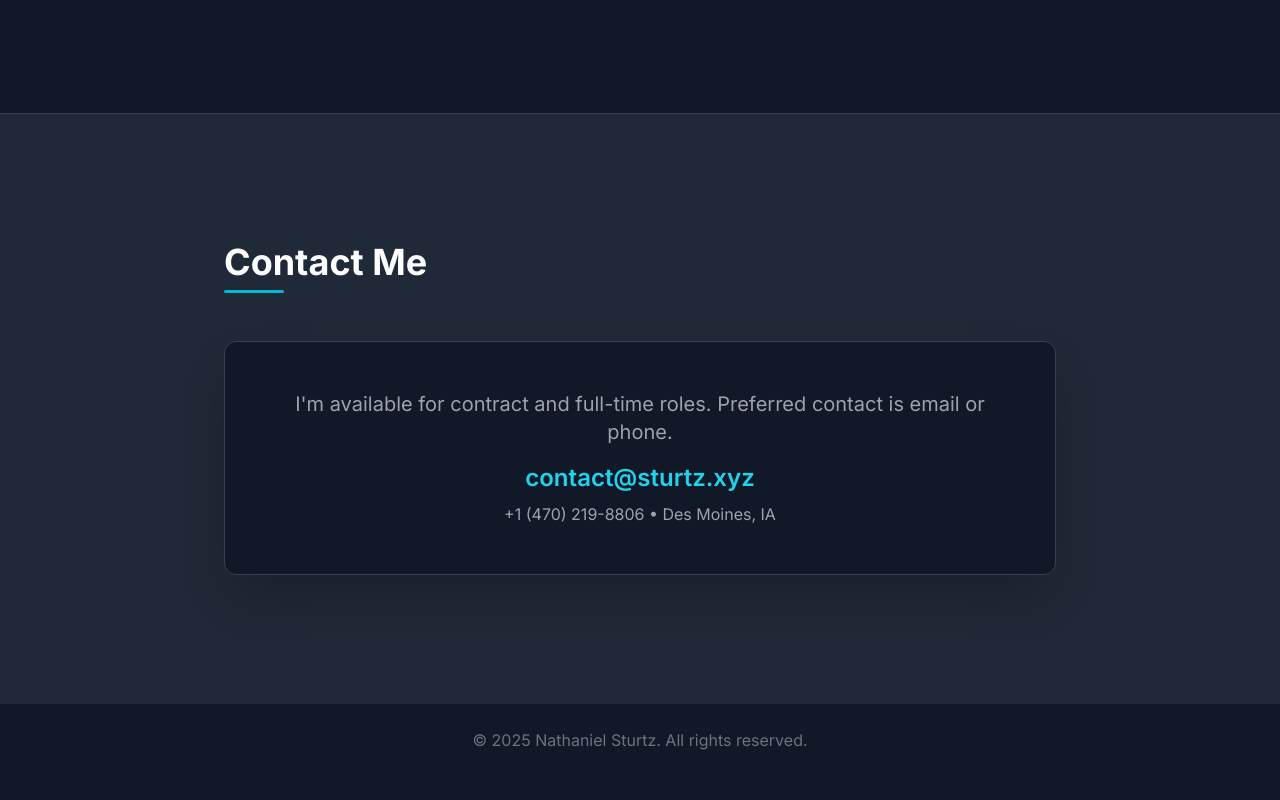
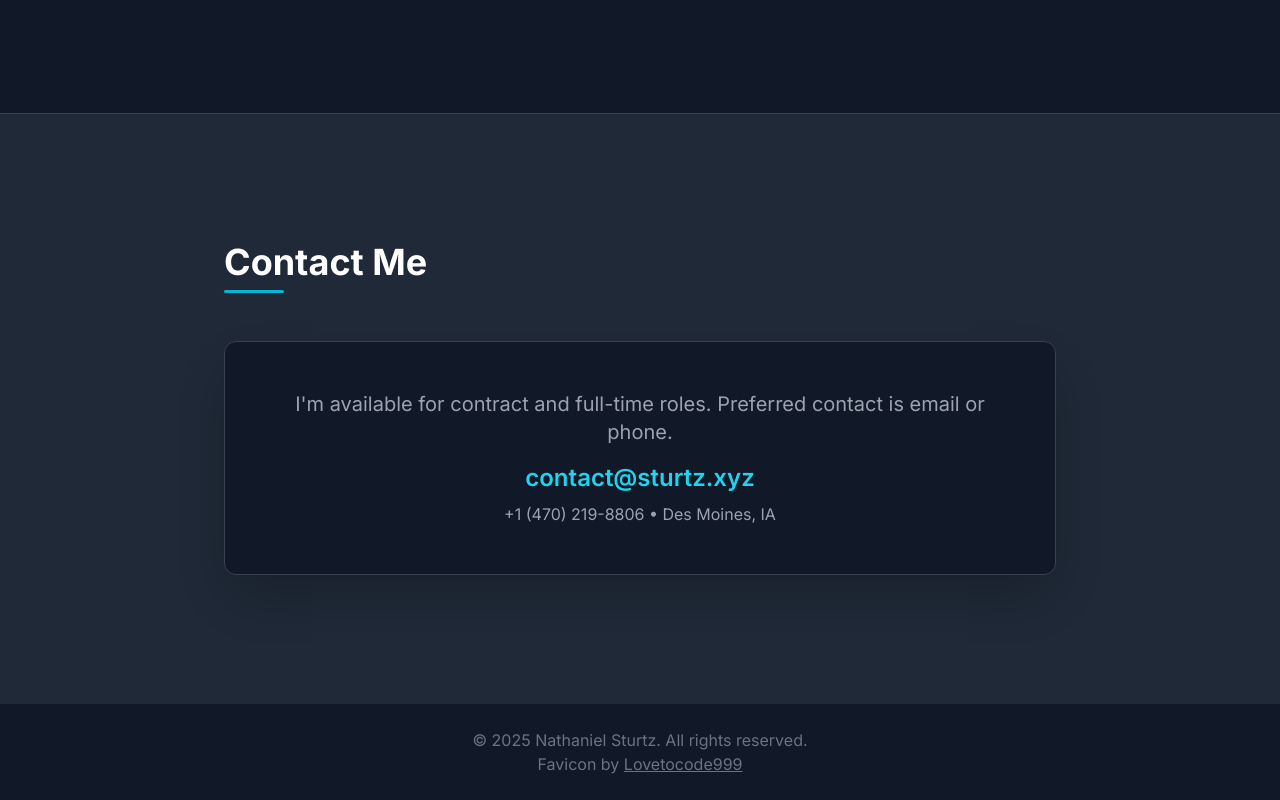
Before and after one commit to DarthKilroy/natesturtz.com, a website: page index.html in a window 1280 px wide. Shown: the part 2915-3715 px from the top of the page. Before the commit the page ends 3691 px from the top, so only its background shows below. Drawn offline with nearby package versions, Linux system fonts and the light colour scheme.

Commit message:
added credits (meant todo this a while ago and just forgot)
Signed-off-by: Nate <nate@8ball.space>

```diff
--- a/index.html
+++ b/index.html
@@ -455,6 +455,7 @@
         class="container mx-auto px-4 sm:px-6 lg:px-8 text-center text-gray-500"
       >
         <p>&copy; 2025 Nathaniel Sturtz. All rights reserved.</p>
+        <p>Favicon by <a class="underline small" href="https://lovetocode999.xyz">Lovetocode999</a></p>
       </div>
     </footer>
   </body>
```
